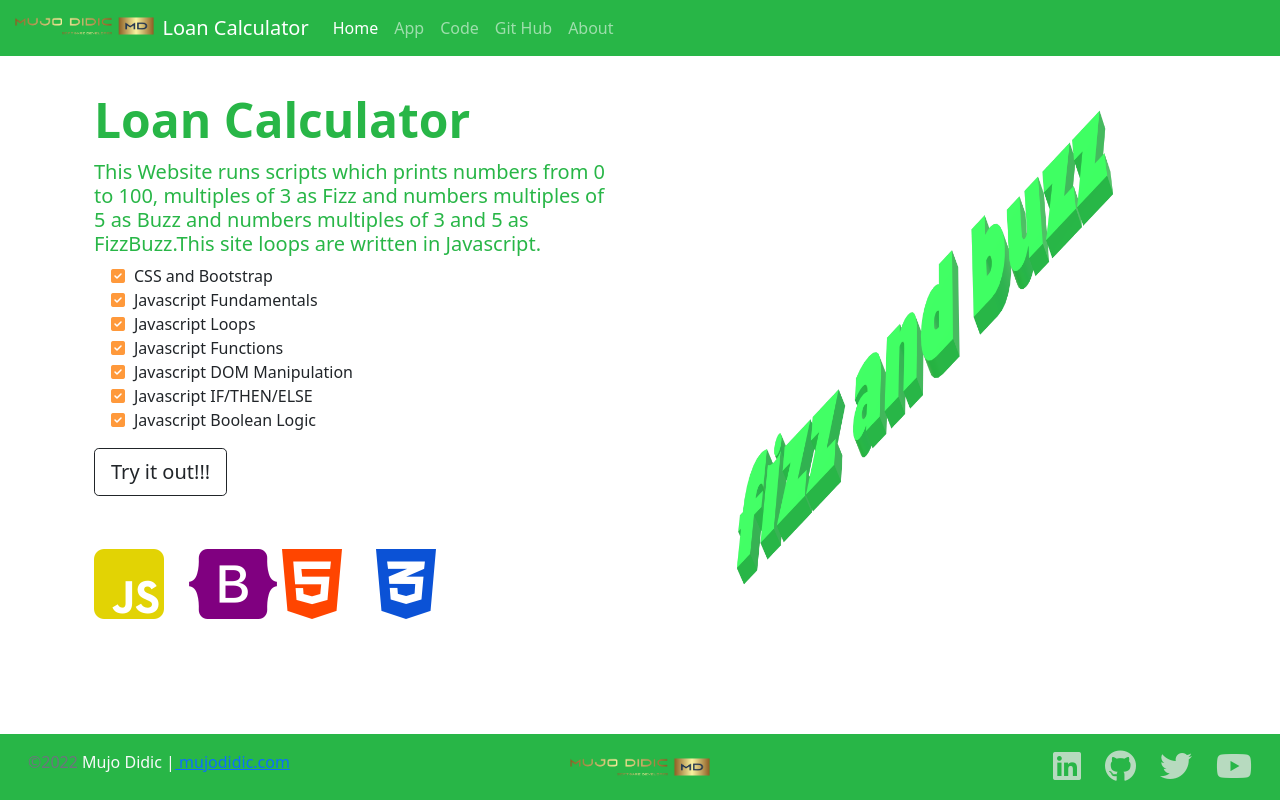
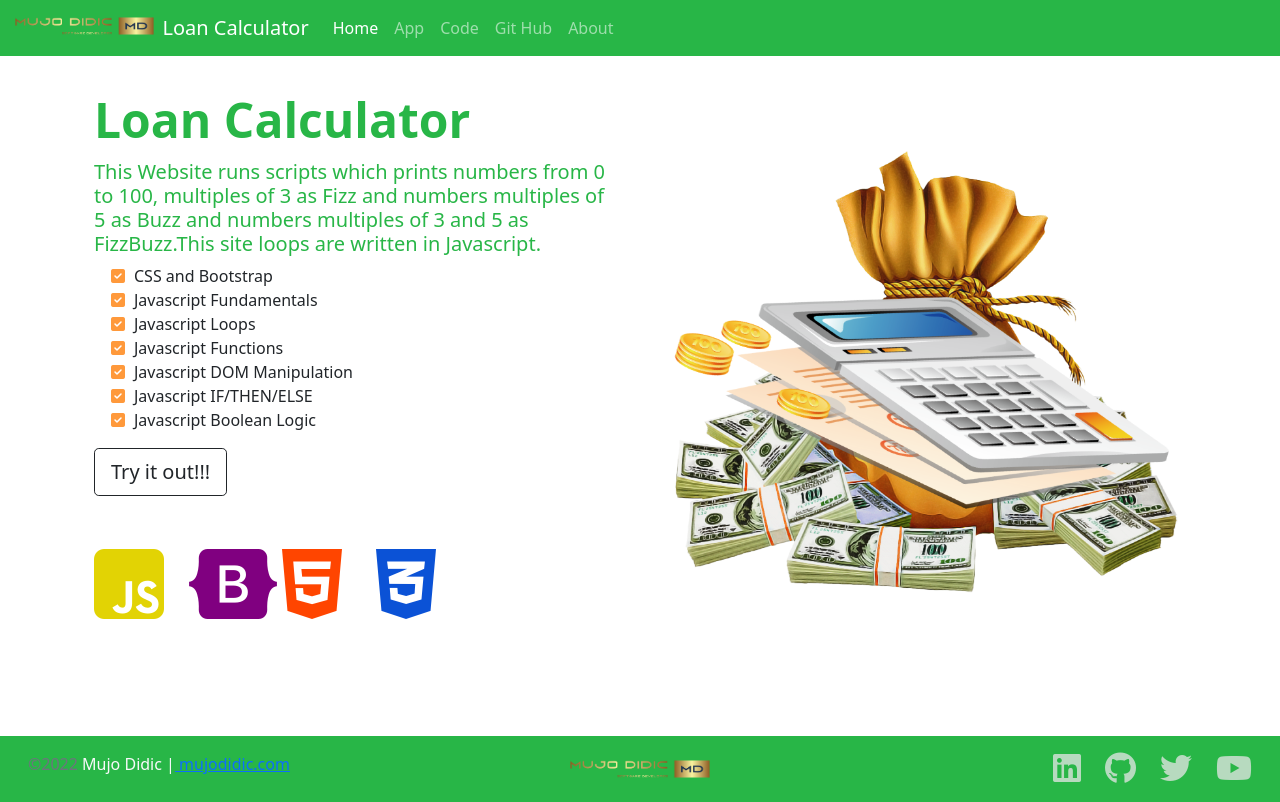
Before and after one commit to MujoDidic/Loan-Calculator, a plain HTML site: page index.html in a window 1280 px wide. Drawn offline with nearby package versions, Linux system fonts and the light colour scheme.

Commit message:
Added Foto

```diff
--- a/index.html
+++ b/index.html
@@ -81,7 +81,7 @@
                     </h5>
                 </div>
                 <div class="col">
-                    <img src="/img/FizzBuzz.png" class="img-fluid center-block d-block mx-auto" alt="Fizz Buzz Logo" width="900" height="700">
+                    <img src="/img/CalculatorLogo.png" class="img-fluid center-block d-block mx-auto" alt="Fizz Buzz Logo" width="900" height="700">
                 </div>
            </div>
        </div>
```
Also changed, not shown: img/CalculatorLogo.png (added), img/FizzBuzz.png (deleted).
